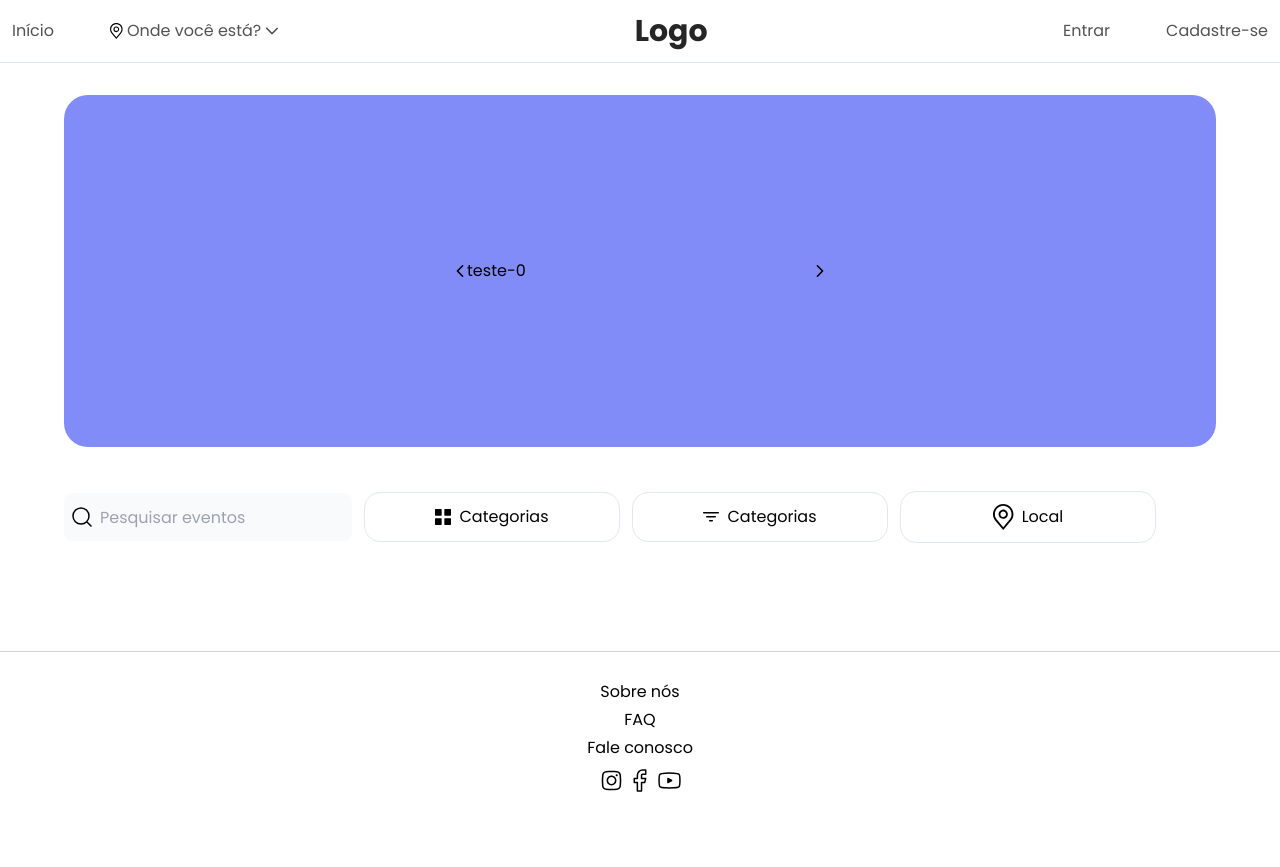
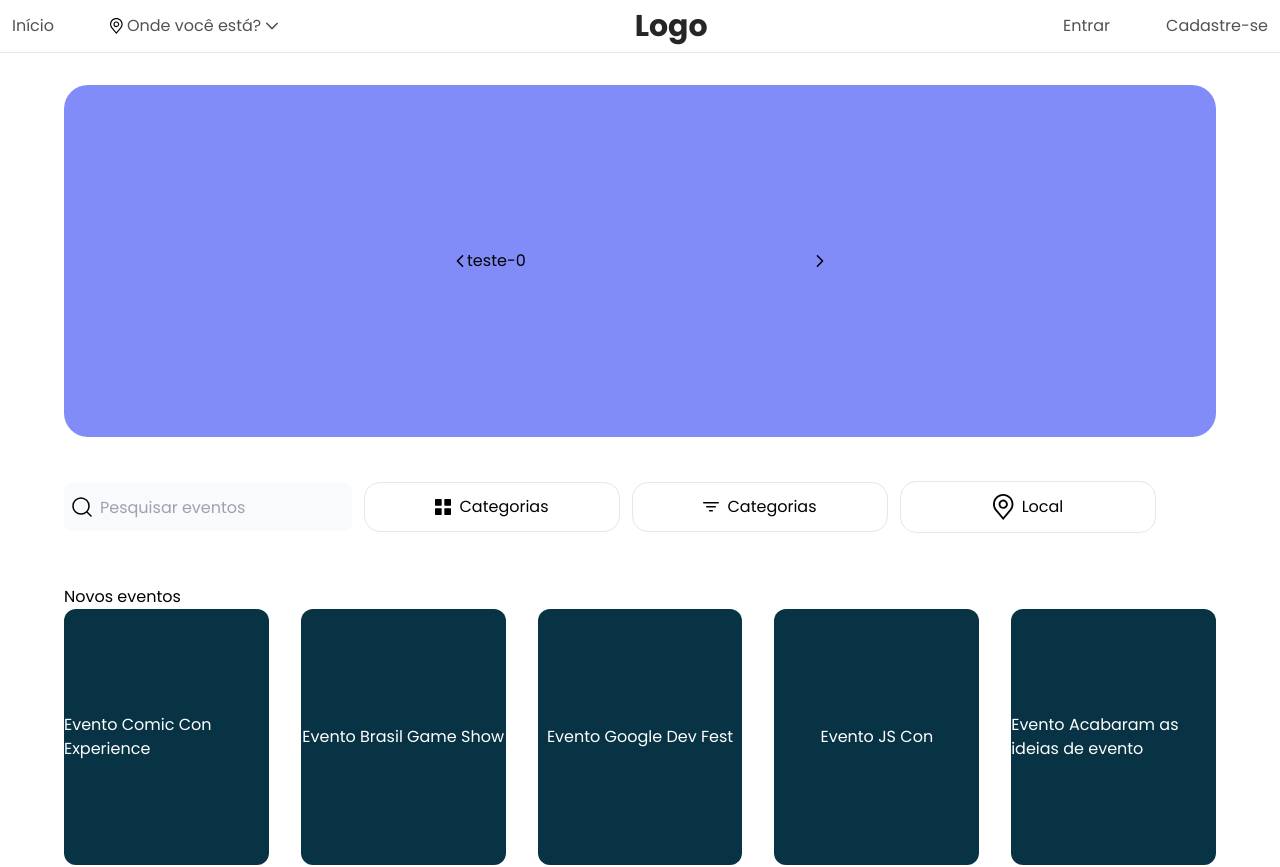
Before and after one commit to labtech-udf/labtech-react-app, a React (Vite) app: page / in a window 1280 px wide. Shown: the top 867 px of the page. Before the commit the page ends 800 px from the top, so only its background shows below. Built offline with nearby package versions, Linux system fonts and the light colour scheme.

Commit message:
adicionando componente para eventos + controle de area logada

```diff
--- /dev/null
+++ b/src/components/HomeEventos/index.tsx
@@ -0,0 +1,36 @@
+import React from "react"
+
+interface CardEventoProps {
+  title: string,
+
+}
+
+export function CardEvento({title}: CardEventoProps) {
+  return (
+    <div className="w-64 h-64 rounded-xl bg-cyan-950 flex items-center justify-center">
+      <h1 className='text-white'>Evento {title}</h1>
+    </div>
+  )
+}
+
+
+type Evento = {
+  id: number,
+  nome: string
+}
+
+interface HomeEventosProps {
+  label: string,
+  eventos: Evento[]
+}
+
+export function HomeEventos({label, eventos}: HomeEventosProps) {
+  return (
+    <section className="w-full my-5">
+      <h4>{label}</h4>
+      <div className="flex items-center gap-8">
+        {eventos.map(evento => (<CardEvento key={evento.id} title={evento.nome}/>))}
+      </div>
+    </section>
+  )
+}
--- a/src/components/HomeFiltros/index.tsx
+++ b/src/components/HomeFiltros/index.tsx
@@ -7,7 +7,7 @@ import spotIcon from "@assets/icons/spot-icon.svg";
 
 export function HomeFiltros() {
   return (
-    <div className="w-64 sm:w-full pt-11 pl-16 flex items-center gap-3 flex-wrap">
+    <div className="w-64 sm:w-full pt-11 pb-8 flex items-center gap-3 flex-wrap">
       <div className="w-72 h-12 bg-slate-50 flex items-center gap-2 rounded-lg px-2 py-3">
         <img src={searchIcon} alt=""/>
         <input
--- a/src/pages/Home/index.tsx
+++ b/src/pages/Home/index.tsx
@@ -1,20 +1,58 @@
 import React from "react";
-import { Header } from "@components/Header";
-import { HomeCarrosel } from "@components/HomeCarrosel";
-import { HomeFiltros } from "@components/HomeFiltros";
-import { Footer } from "@components/Footer";
+import {Header} from "@components/Header";
+import {HomeCarrosel} from "@components/HomeCarrosel";
+import {HomeFiltros} from "@components/HomeFiltros";
+import {HomeEventos} from "@components/HomeEventos";
+import {Footer} from "@components/Footer";
+import {useAuth} from "@hooks/useAuth.ts";
+
+const mockListEventos = [
+  {
+    id: 1,
+    nome: "Comic Con Experience"
+  },
+  {
+    id: 2,
+    nome: "Brasil Game Show"
+  },
+  {
+    id: 3,
+    nome: "Google Dev Fest"
+  },
+  {
+    id: 4,
+    nome: "JS Con"
+  },
+  {
+    id: 5,
+    nome: "Acabaram as ideias de evento"
+  },
+]
 
 export function Home() {
+  const {isAuthenticated} = useAuth()
   return (
     <section className="w-full flex flex-col justify-between h-screen">
-      <Header />
-      <div className="h-screen">
-        <div className="px-16 pt-8 w-full h-96">
-          <HomeCarrosel />
+      <Header/>
+      <div className="px-16">
+        <div className="pt-8 w-full h-96">
+          <HomeCarrosel/>
         </div>
-        <HomeFiltros />
+        <HomeFiltros/>
+        <HomeEventos label="Novos eventos" eventos={mockListEventos}/>
+
+        {/* Parte que precisa estar autenticado para exibir os eventos específicos do usuário*/}
+        {
+          isAuthenticated && (
+            <>
+              <HomeEventos label="Vistos recentemente" eventos={mockListEventos}/>
+              <HomeEventos label="Baseado nos seus favoritos" eventos={mockListEventos}/>
+            </>
+          )
+        }
+
       </div>
-      <Footer />
+      <Footer/>
     </section>
   );
 }
```
